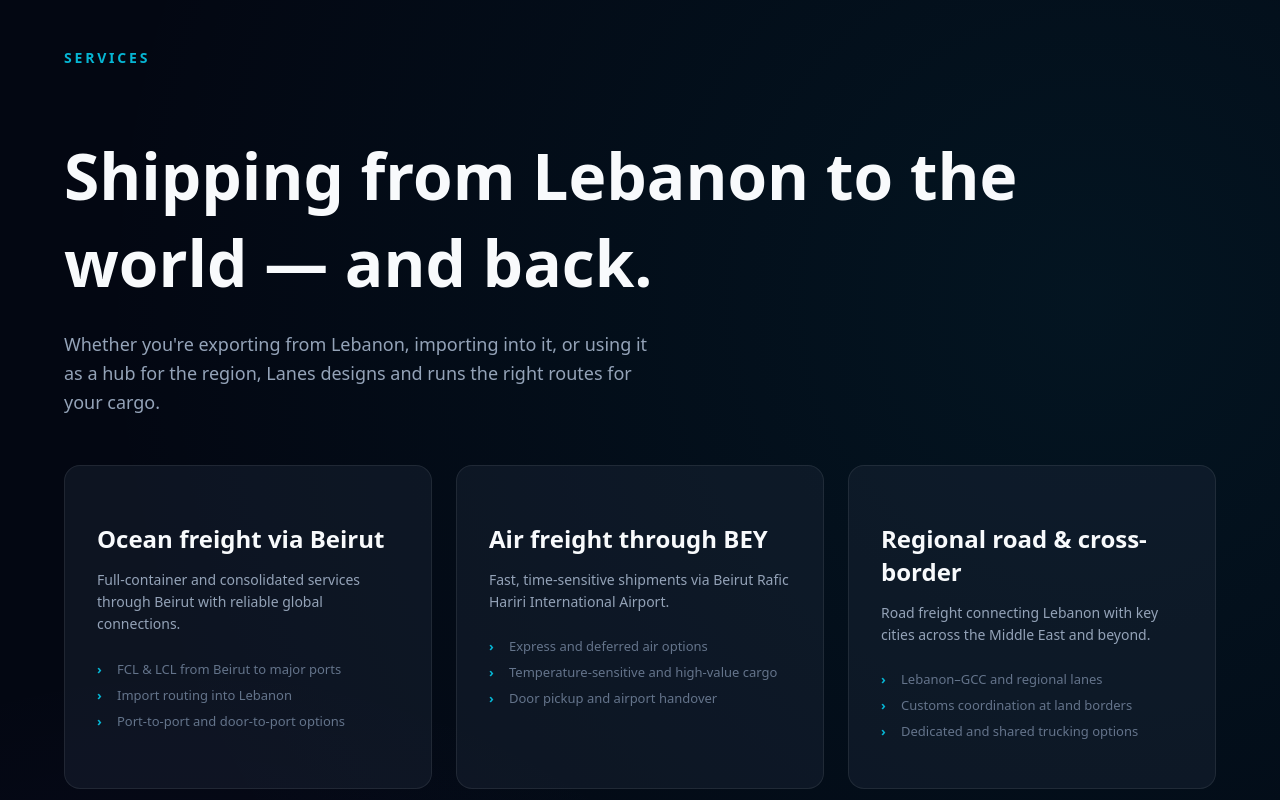
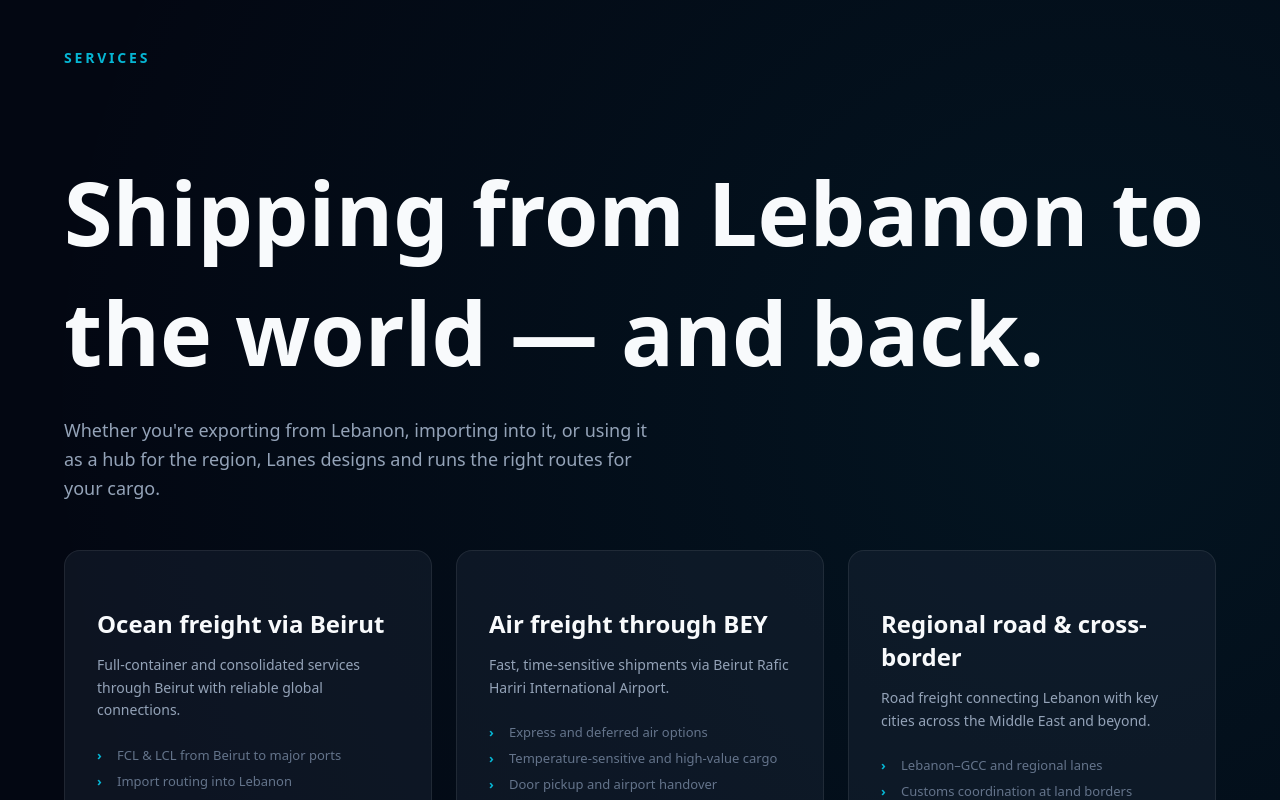
Before and after one commit to georgesmakoukji/lanes, a Next.js app: page / in a window 1280 px wide. Shown: the part 1340-2140 px from the top of the page. Built offline with nearby package versions, Linux system fonts and the light colour scheme.

Commit message:
style: Enhance section header font size and weight for greater emphasis and visibility.

```diff
--- a/app/globals.css
+++ b/app/globals.css
@@ -456,8 +456,9 @@
 }
 
 .section-header h2 {
-  font-size: 4rem;
-  /* Bigger section titles */
+  font-size: 5.5rem;
+  font-weight: 800;
+  /* Extra-large, bold section titles */
   color: var(--text);
   margin-bottom: 24px;
   /* Increased breathing room */
```
